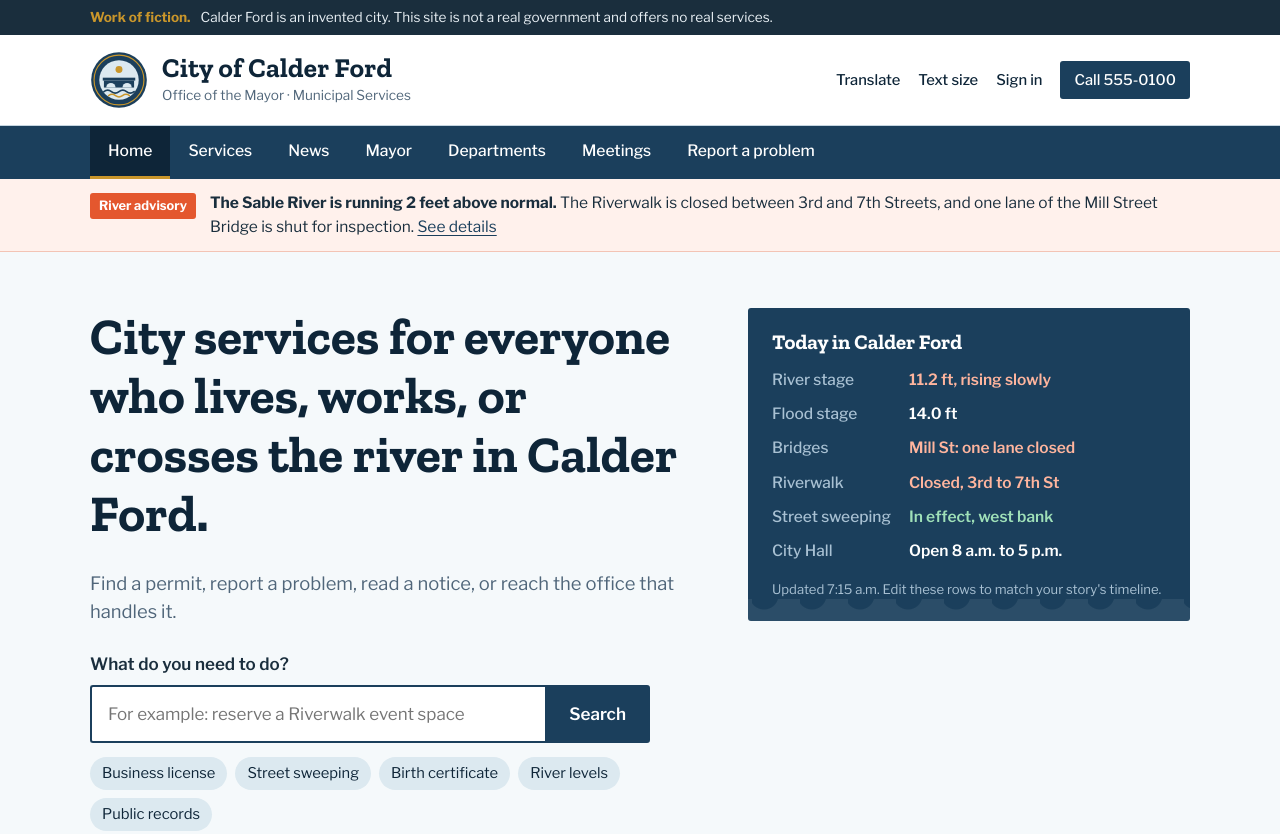
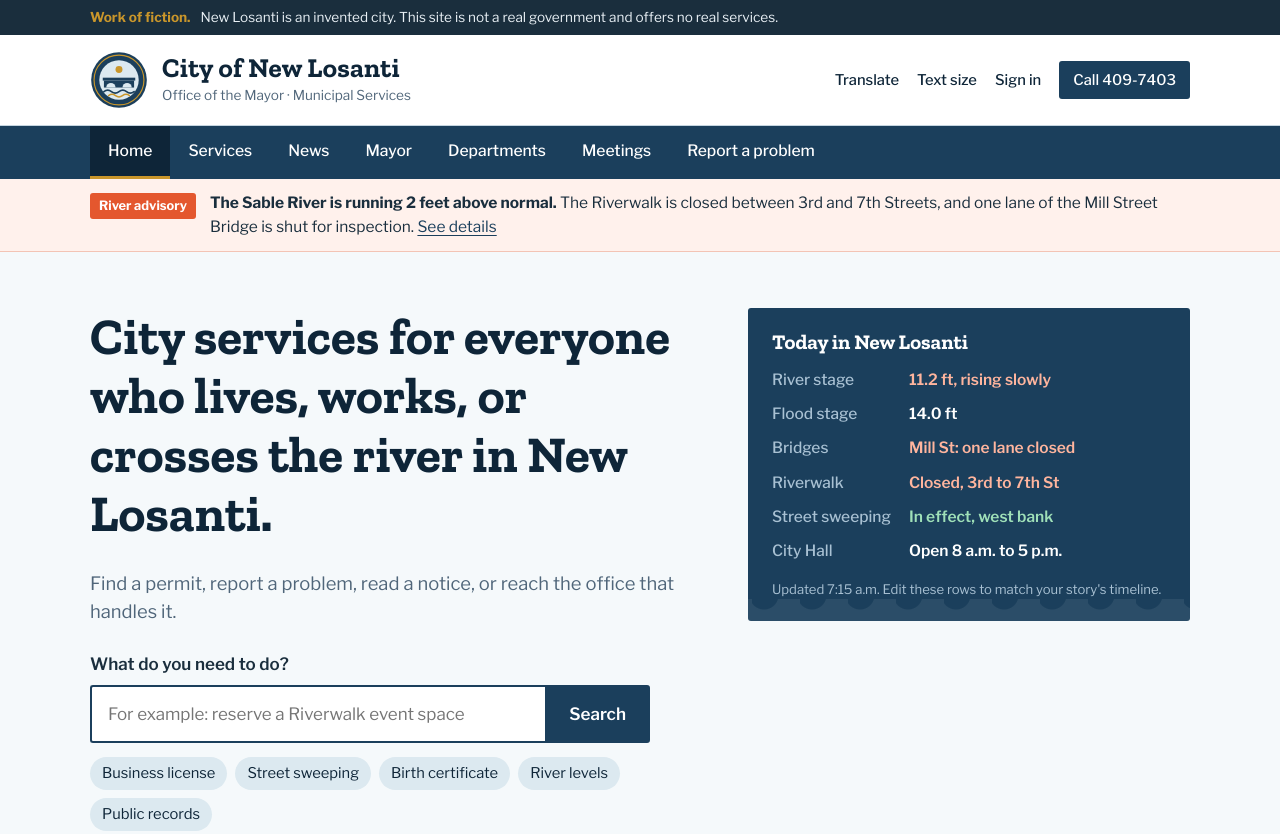
Before and after one commit to iktruhs/fakecity, a plain HTML site: page index.html in a window 1280 px wide. Shown: the top 834 px of the page. Drawn offline with nearby package versions, Linux system fonts and the light colour scheme.

Commit message:
Update index.html

```diff
--- a/index.html
+++ b/index.html
@@ -3,8 +3,8 @@
 <head>
 <meta charset="utf-8">
 <meta name="viewport" content="width=device-width, initial-scale=1">
-<title>City of Calder Ford (Fictional)</title>
-<meta name="description" content="A fictional municipal website template for storytelling. Calder Ford is not a real place.">
+<title>City of New Losanti (Fictional)</title>
+<meta name="description" content="A fictional municipal website template for storytelling. New Losanti is not a real place.">
 <link rel="preconnect" href="https://fonts.googleapis.com">
 <link rel="preconnect" href="https://fonts.gstatic.com" crossorigin>
 <link href="https://fonts.googleapis.com/css2?family=Libre+Franklin:wght@400;500;600;700&family=Zilla+Slab:wght@500;600;700&display=swap" rel="stylesheet">
@@ -12,8 +12,8 @@
 <!--
   ============================================================
   TEMPLATE NOTES
-  - Calder Ford is an invented city on the invented Sable River.
-    Rename it by searching for "Calder Ford" and "Sable River"
+  - New Losanti is an invented city on the invented Sable River.
+    Rename it by searching for "New Losanti" and "Sable River"
     and replacing them everywhere.
   - Recolor the whole site from the :root variables below.
   - Phone numbers use the 555-01xx range reserved for fiction.
@@ -193,12 +193,12 @@ footer .fine strong{color:var(--brass)}
 
 <!-- KEEP: fiction notice -->
 <div class="fiction" role="note">
-  <div class="wrap"><strong>Work of fiction.</strong> Calder Ford is an invented city. This site is not a real government and offers no real services.</div>
+  <div class="wrap"><strong>Work of fiction.</strong> New Losanti is an invented city. This site is not a real government and offers no real services.</div>
 </div>
 
 <header class="masthead">
   <div class="wrap">
-    <a class="brand" href="#" aria-label="City of Calder Ford home">
+    <a class="brand" href="#" aria-label="City of New Losanti home">
       <!-- Original seal: stone bridge, sun, river -->
       <svg viewBox="0 0 100 100" role="img" aria-hidden="true">
         <circle cx="50" cy="50" r="48" fill="#1B3F5C"/>
@@ -213,7 +213,7 @@ footer .fine strong{color:var(--brass)}
         <path d="M32 77 q6 -4.5 12 0 t12 0 t12 0" fill="none" stroke="#C9962B" stroke-width="2.5" stroke-linecap="round"/>
       </svg>
       <div>
-        <b>City of Calder Ford</b>
+        <b>City of New Losanti</b>
         <span>Office of the Mayor &middot; Municipal Services</span>
       </div>
     </a>
@@ -221,7 +221,7 @@ footer .fine strong{color:var(--brass)}
       <a href="#">Translate</a>
       <a href="#">Text size</a>
       <a href="#">Sign in</a>
-      <a class="call" href="#">Call 555-0100</a>
+      <a class="call" href="#">Call 409-7403</a>
     </div>
   </div>
 </header>
@@ -254,7 +254,7 @@ footer .fine strong{color:var(--brass)}
   <section class="hero">
     <div class="wrap grid">
       <div>
-        <h1>City services for everyone who lives, works, or crosses the river in Calder Ford.</h1>
+        <h1>City services for everyone who lives, works, or crosses the river in New Losanti.</h1>
         <p class="lede">Find a permit, report a problem, read a notice, or reach the office that handles it.</p>
         <form class="finder" role="search" onsubmit="return false">
           <label for="q">What do you need to do?</label>
@@ -272,8 +272,8 @@ footer .fine strong{color:var(--brass)}
         </form>
       </div>
 
-      <aside class="today" aria-label="Today in Calder Ford">
-        <h2>Today in Calder Ford</h2>
+      <aside class="today" aria-label="Today in New Losanti">
+        <h2>Today in New Losanti</h2>
         <dl>
           <dt>River stage</dt><dd class="warn">11.2 ft, rising slowly</dd>
           <dt>Flood stage</dt><dd>14.0 ft</dd>
@@ -344,7 +344,7 @@ footer .fine strong{color:var(--brass)}
         <div class="portrait" aria-label="Placeholder portrait">M.V.</div>
         <div>
           <h2>From the Mayor's office</h2>
-          <blockquote>&ldquo;Calder Ford works when residents can see how decisions are made. Our doors, and our records, are open.&rdquo;</blockquote>
+          <blockquote>&ldquo;New Losanti works when residents can see how decisions are made. Our doors, and our records, are open.&rdquo;</blockquote>
           <p><cite>Mayor Marguerite Vance</cite> &middot; <a href="#">Read the full statement</a></p>
         </div>
       </div>
@@ -364,7 +364,7 @@ footer .fine strong{color:var(--brass)}
         <li><a href="#">Department of Health</a></li>
         <li><a href="#">River Authority</a></li>
         <li><a href="#">Flood Control District</a></li>
-        <li><a href="#">Calder Ford Police</a></li>
+        <li><a href="#">New Losanti Police</a></li>
         <li><a href="#">Fire &amp; Rescue</a></li>
         <li><a href="#">Parks &amp; Recreation</a></li>
         <li><a href="#">Housing &amp; Rent Board</a></li>
@@ -394,8 +394,8 @@ footer .fine strong{color:var(--brass)}
   <div class="wrap">
     <div class="grid">
       <div>
-        <h3>City of Calder Ford</h3>
-        <p>1 River Square<br>Calder Ford<br>Main line: 555-0100</p>
+        <h3>City of New Losanti</h3>
+        <p>1 River Square<br>New Losanti<br>Main line: 409-7403</p>
       </div>
       <div>
         <h3>Government</h3>
@@ -410,7 +410,7 @@ footer .fine strong{color:var(--brass)}
         <ul><li><a href="#">Contact us</a></li><li><a href="#">Press office</a></li><li><a href="#">Privacy</a></li><li><a href="#">Terms</a></li></ul>
       </div>
     </div>
-    <p class="fine"><strong>Fiction notice:</strong> The City of Calder Ford, the Sable River, its officials, seal, departments, and all events on this page are invented for storytelling. Any resemblance to real governments or people is coincidental.</p>
+    <p class="fine"><strong>Fiction notice:</strong> The City of New Losanti, the Sable River, its officials, seal, departments, and all events on this page are invented for storytelling. Any resemblance to real governments or people is coincidental.</p>
   </div>
 </footer>
 </body>
```
